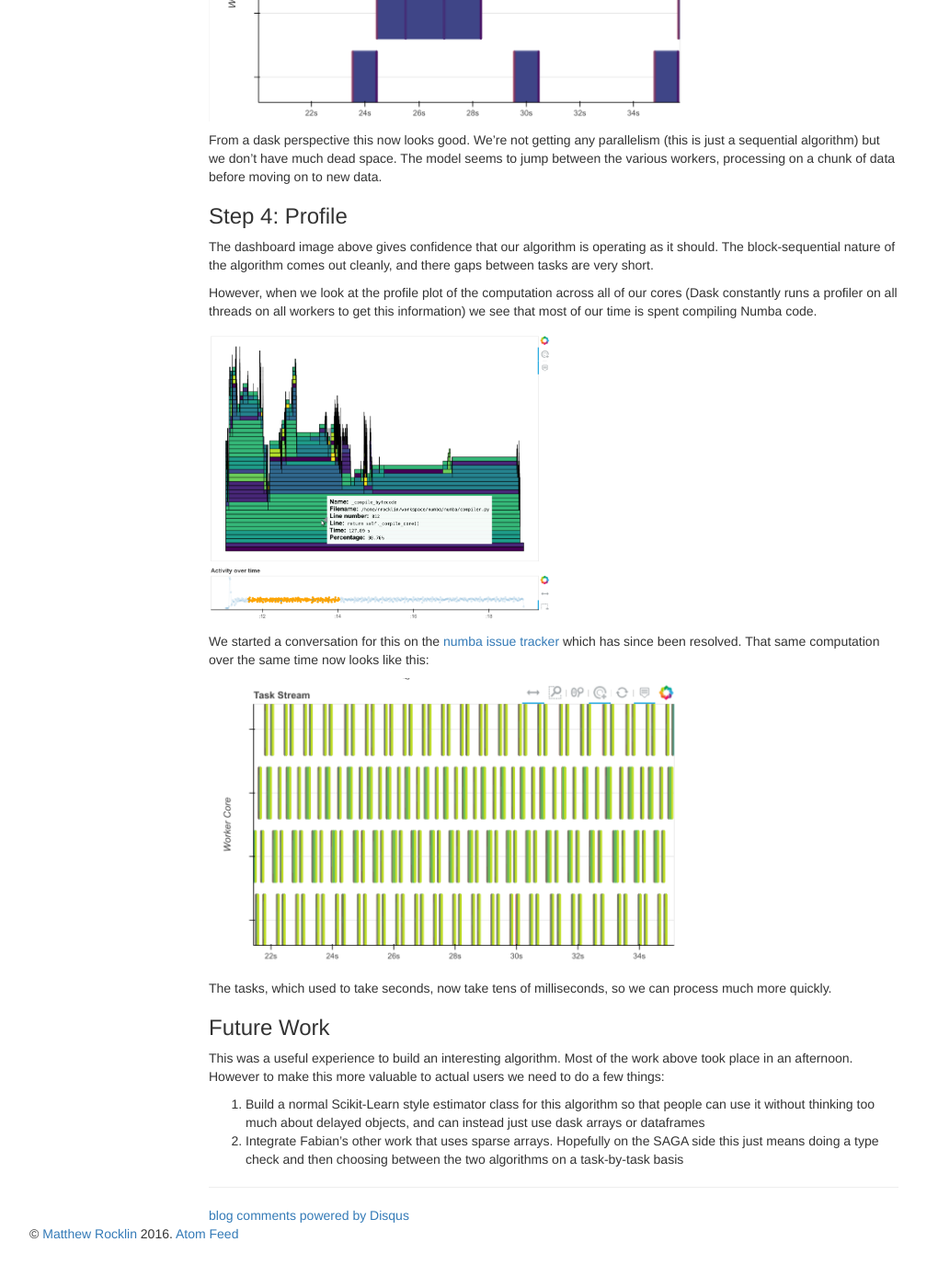
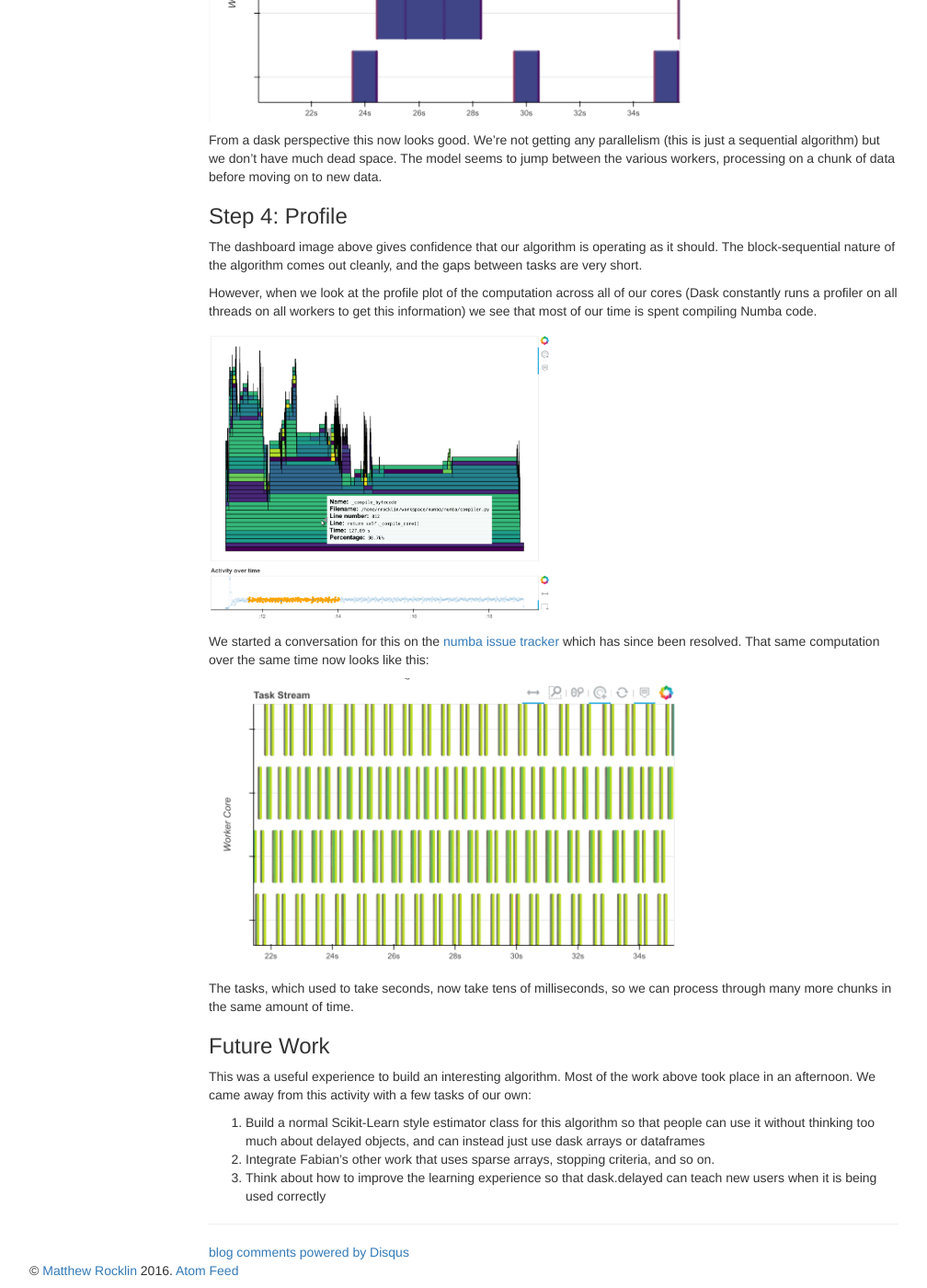
Before and after one commit to besyskymnbk/blog, a Jekyll site: the page built from _posts/work/2018-07-08-incremental-saga.md, in a window 1280 px wide and 1400 px high, scrolled down 4930 px. Shown: the whole window at 92% size, without its empty margins (38-1046 px from the left). Built offline with Jekyll 4.4.1, drawn with Linux system fonts in a browser that asks for light colours; formulas are drawn with MathJax 3; comment, search, counter and statistics services are not loaded; before the commit the page ends 6291 px from its top, so only the background shows below that; some of the changed text lies outside the part shown.

Commit message:
cleanup saga

````diff
--- a/_posts/work/2018-07-08-incremental-saga.md
+++ b/_posts/work/2018-07-08-incremental-saga.md
@@ -184,7 +184,7 @@ and then applied the `@dask.delayed` decorator to the functions that
 Fabian had written.  Fabian did this at first in about five minutes and to our
 mutual surprise, things actually worked
 
-```diff
+```python
 @dask.delayed(nout=3)                               # <<<---- New
 @njit
 def _chunk_saga(A, b, n_samples, f_deriv, x, memory_gradient, gradient_average, step_size):
@@ -287,7 +287,7 @@ before moving on to new data.
 
 The dashboard image above gives confidence that our algorithm is operating as
 it should.  The block-sequential nature of the algorithm comes out cleanly, and
-there gaps between tasks are very short.
+the gaps between tasks are very short.
 
 However, when we look at the profile plot of the computation across all of our
 cores (Dask constantly runs a profiler on all threads on all workers to get
@@ -306,18 +306,19 @@ resolved.  That same computation over the same time now looks like this:
 </a>
 
 The tasks, which used to take seconds, now take tens of milliseconds, so we can
-process much more quickly.
+process through many more chunks in the same amount of time.
 
 
 ### Future Work
 
 This was a useful experience to build an interesting algorithm.  Most of the
-work above took place in an afternoon.  However to make this more valuable to
-actual users we need to do a few things:
+work above took place in an afternoon.  We came away from this activity
+with a few tasks of our own:
 
 1.  Build a normal Scikit-Learn style estimator class for this algorithm
     so that people can use it without thinking too much about delayed objects,
     and can instead just use dask arrays or dataframes
-2.  Integrate Fabian's other work that uses sparse arrays.  Hopefully on the
-    SAGA side this just means doing a type check and then choosing between the
-    two algorithms on a task-by-task basis
+2.  Integrate Fabian's other work that uses sparse arrays, stopping criteria,
+    and so on.
+3.  Think about how to improve the learning experience so that dask.delayed can
+    teach new users when it is being used correctly
````
